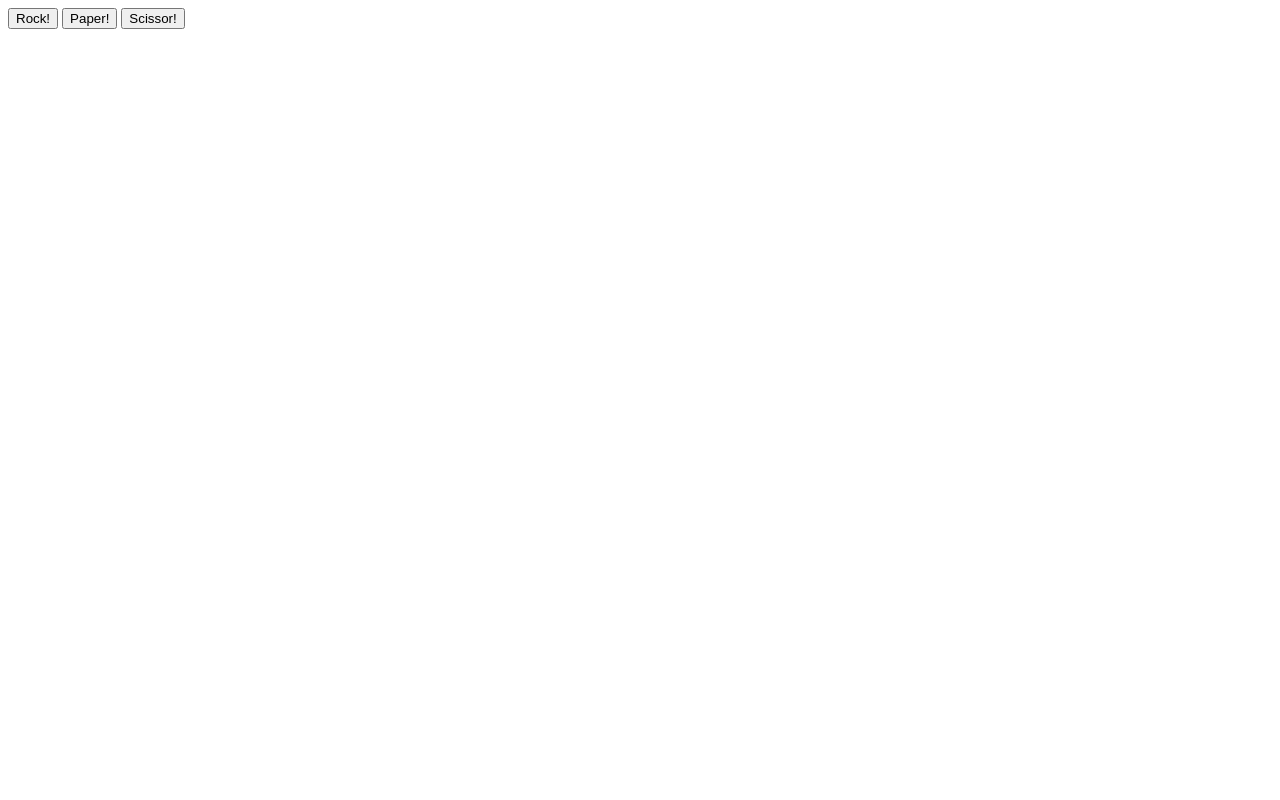
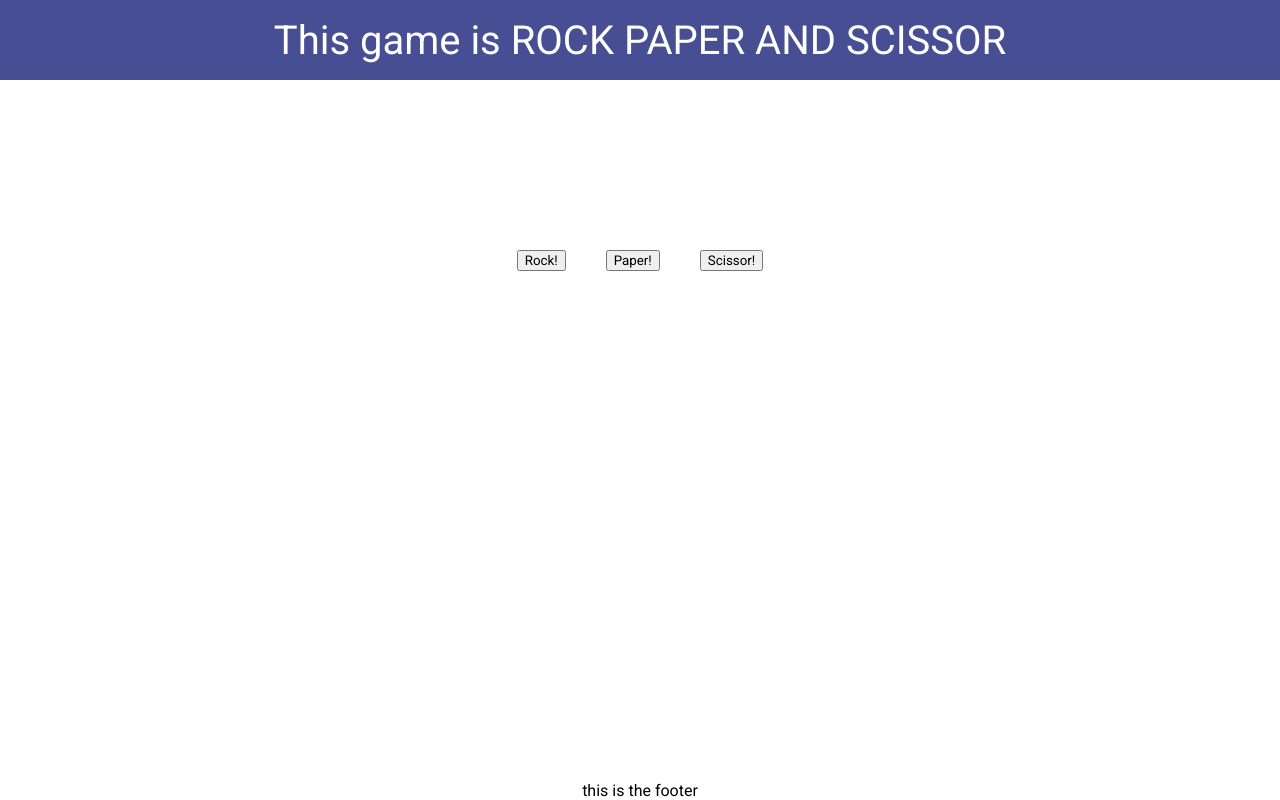
Before and after one commit to miguelgolindano/rock-paper-scissor, a plain HTML site: page index.html in a window 1280 px wide. Drawn offline with Linux system fonts and the light colour scheme.

Commit message:
starting the styling of the page

```diff
--- a/index.html
+++ b/index.html
@@ -5,8 +5,16 @@
   <meta name="viewport" content="width=device-width, initial-scale=1.0">
   <title>Document</title>
   <script src="script.js" defer></script>
+  <link rel="stylesheet" href="style.css">
+
+  <link rel="preconnect" href="https://fonts.googleapis.com">
+<link rel="preconnect" href="https://fonts.gstatic.com" crossorigin>
+<link href="https://fonts.googleapis.com/css2?family=IBM+Plex+Sans:ital,wght@0,100;0,200;0,300;0,400;0,500;0,600;0,700;1,100;1,200;1,300;1,400;1,500;1,600;1,700&family=Roboto:ital,wght@0,100;0,300;0,400;0,500;0,700;0,900;1,100;1,300;1,400;1,500;1,700;1,900&display=swap" rel="stylesheet">
+
 </head>
 <body>
+
+  <div id="header">This game is ROCK PAPER AND SCISSOR</div>
 
   <div id="buttons">
     <button id="buttonRock">Rock!</button>
@@ -17,5 +25,7 @@
   <div id="showResults"></div>
   <div id="showWinner"></div>
 
+  <footer> this is the footer</footer>
+
 </body>
 </html>
--- /dev/null
+++ b/style.css
@@ -0,0 +1,33 @@
+body {
+  height: 100vh;
+  display: flex;
+  flex-direction: column;
+  justify-content: space-between;
+  align-items: center;
+  margin: 0px;
+  font-family: "Roboto", serif;
+}
+
+#header {
+  width: 100%;
+  display: flex;
+  justify-content: center;
+  align-items: center;
+  height: 80px;
+  background-color: #474E93;
+  color: white;
+  font-size: 40px;
+}
+
+#buttons {
+  display: flex;
+}
+
+button {
+  font-family: "Roboto", serif;
+  margin: 0px 20px;
+}
+
+footer {
+
+}
```
